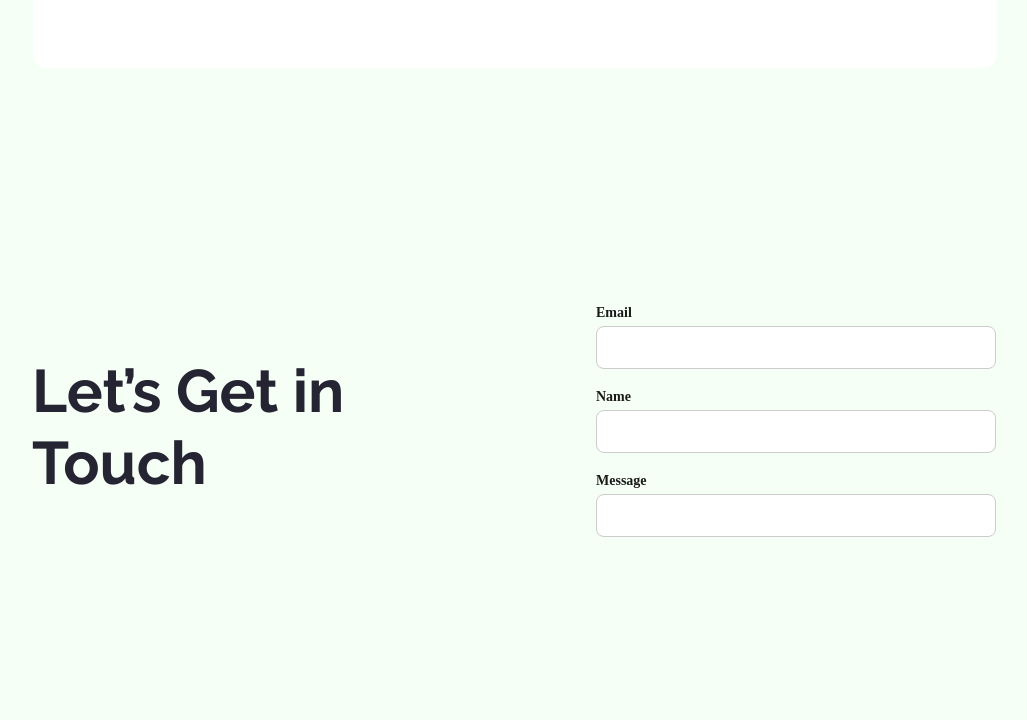
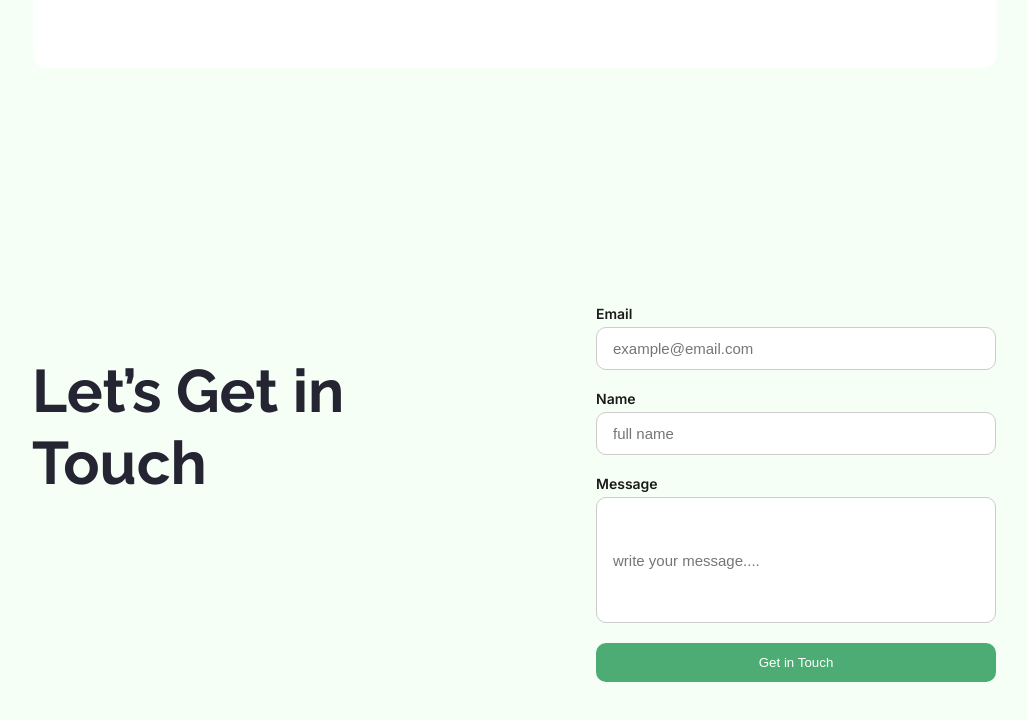
Before and after one commit to armamunsyl/assignment-01, a plain HTML site: page index.html in a window 1280 px wide. Shown: the part 2820-3540 px from the top of the page, without its empty margins (126-1153 px from the left). Before the commit the page ends 3485 px from the top, so only its background shows below. Drawn offline with Linux system fonts and the light colour scheme.

Commit message:
completed form part

```diff
--- a/assignment-style.css
+++ b/assignment-style.css
@@ -263,6 +263,9 @@ form label {
   font-weight: 600;
   margin-bottom: 5px;
   color: #1a1a1a;
+  font-family: "Inter", sans-serif;
+  font-optical-sizing: auto;
+  font-style: normal;
 }
 
 form input {
@@ -270,7 +273,10 @@ form input {
   font-size: 15px;
   margin-bottom: 20px;
   border: 1px solid #ccc;
-  border-radius: 8px;
+  border-radius: 10px;
   background-color: white;
   outline: none;
 }
+.input-msg{
+    height:100px ;
+}
--- a/index.html
+++ b/index.html
@@ -152,11 +152,12 @@
         </h1>
         <form action="">
             <label for="">Email</label>
-            <input type="email" name="" id="">
+            <input type="email" placeholder="example@email.com" name="" id="">
             <label for="">Name</label>
-            <input type="text" name="" id="">
+            <input type="text" placeholder="full name" name="" id="">
             <label for="">Message</label>
-            <input type="text" name="" id="">
+            <input class="input-msg" type="text" placeholder="write your message...." name="" id="">
+            <button class="btn2">Get in Touch</button>
         </form>
     </section>
 
```
